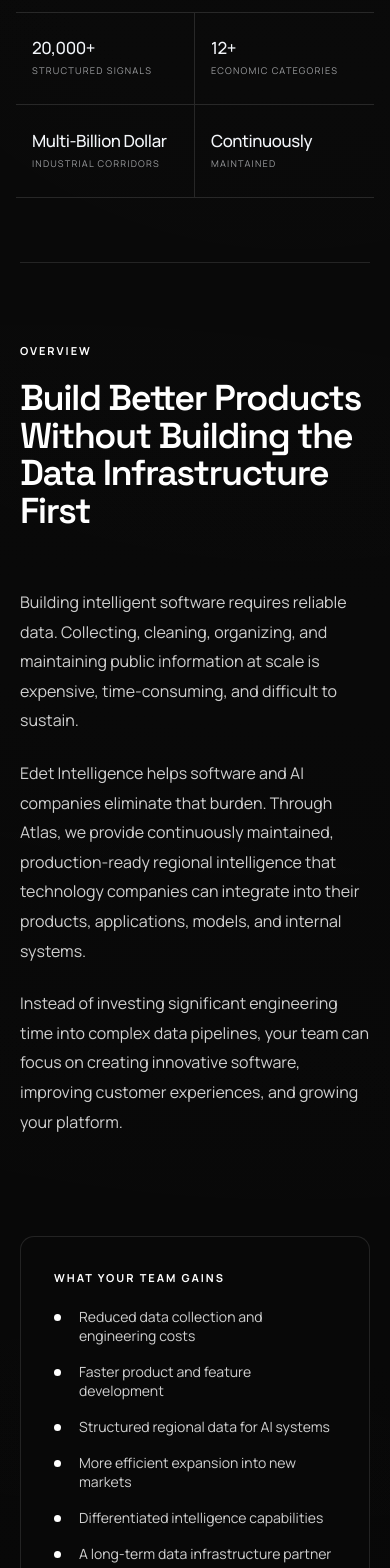
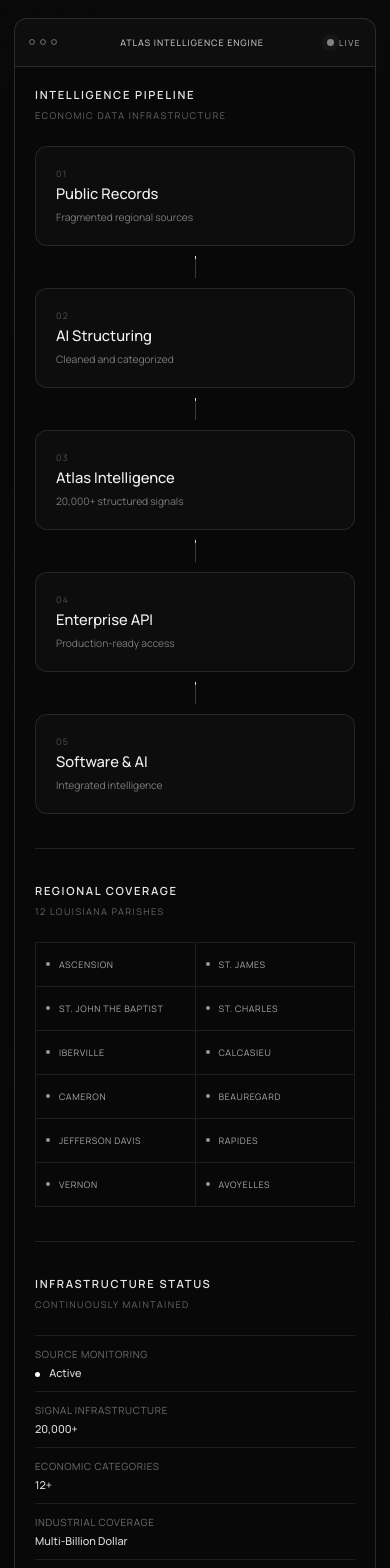
Before and after one commit to eno-pixel/edetintelligence-site, a React (Vite) app: page / in a window 390 px wide. Shown: the part 1380-2948 px from the top of the page. Built offline with nearby package versions, Linux system fonts and the light colour scheme.

Commit message:
Replace metrics with Atlas intelligence engine

```diff
--- a/src/App.css
+++ b/src/App.css
@@ -1074,80 +1074,423 @@
     align-self: flex-start !important;
 }
 
-/* Platform Metrics */
-.metrics-block {
+/* Atlas Intelligence Engine */
+.atlas-engine {
   width: min(1120px, calc(100% - 96px));
-  margin: 24px auto 88px;
-  display: grid;
-  grid-template-columns: repeat(4, minmax(0, 1fr));
-  border-top: 1px solid rgba(255, 255, 255, 0.12);
-  border-bottom: 1px solid rgba(255, 255, 255, 0.12);
+  margin: 32px auto 96px;
+  overflow: hidden;
+  border: 1px solid rgba(255, 255, 255, 0.14);
+  border-radius: 18px;
+  background: #080808;
+  box-shadow: 0 28px 80px rgba(0, 0, 0, 0.28);
 }
 
-.metric {
-  min-height: 105px;
-  padding: 22px 24px;
+.engine-header {
+  min-height: 54px;
+  padding: 0 20px;
+  display: grid;
+  grid-template-columns: 1fr auto 1fr;
+  align-items: center;
+  border-bottom: 1px solid rgba(255, 255, 255, 0.11);
+  background: rgba(255, 255, 255, 0.025);
+}
+
+.engine-window-controls {
+  display: flex;
+  align-items: center;
+  gap: 7px;
+}
+
+.engine-window-controls span {
+  width: 8px;
+  height: 8px;
+  border: 1px solid rgba(255, 255, 255, 0.38);
+  border-radius: 50%;
+}
+
+.engine-title {
+  margin: 0;
+  font-size: 0.68rem;
+  font-weight: 500;
+  letter-spacing: 0.16em;
+  text-transform: uppercase;
+  color: rgba(255, 255, 255, 0.72);
+}
+
+.engine-live {
+  justify-self: end;
+  display: flex;
+  align-items: center;
+  gap: 8px;
+  font-size: 0.62rem;
+  letter-spacing: 0.18em;
+  text-transform: uppercase;
+  color: rgba(255, 255, 255, 0.72);
+}
+
+.live-indicator {
+  width: 7px;
+  height: 7px;
+  border-radius: 50%;
+  background: #ffffff;
+  box-shadow: 0 0 0 5px rgba(255, 255, 255, 0.07);
+  animation: atlasPulse 2.2s ease-in-out infinite;
+}
+
+.engine-body {
+  padding: 34px;
+}
+
+.engine-section-heading {
+  margin-bottom: 24px;
+  display: flex;
+  align-items: center;
+  justify-content: space-between;
+  gap: 24px;
+}
+
+.engine-section-heading p,
+.engine-section-heading span {
+  margin: 0;
+  text-transform: uppercase;
+}
+
+.engine-section-heading p {
+  font-size: 0.7rem;
+  font-weight: 600;
+  letter-spacing: 0.15em;
+  color: rgba(255, 255, 255, 0.9);
+}
+
+.engine-section-heading span {
+  font-size: 0.58rem;
+  letter-spacing: 0.15em;
+  color: rgba(255, 255, 255, 0.38);
+}
+
+.pipeline-section {
+  padding-bottom: 34px;
+  border-bottom: 1px solid rgba(255, 255, 255, 0.1);
+}
+
+.pipeline {
+  display: grid;
+  grid-template-columns:
+    minmax(120px, 1fr) 42px
+    minmax(120px, 1fr) 42px
+    minmax(120px, 1fr) 42px
+    minmax(120px, 1fr) 42px
+    minmax(120px, 1fr);
+  align-items: center;
+}
+
+.pipeline-stage {
+  min-height: 128px;
+  padding: 20px;
   display: flex;
   flex-direction: column;
-  justify-content: center;
-  gap: 7px;
-  border-right: 1px solid rgba(255, 255, 255, 0.12);
+  justify-content: flex-end;
+  border: 1px solid rgba(255, 255, 255, 0.1);
+  border-radius: 12px;
+  background: rgba(255, 255, 255, 0.025);
 }
 
-.metric:last-child {
-  border-right: 0;
+.stage-number {
+  margin-bottom: auto;
+  font-size: 0.56rem;
+  letter-spacing: 0.15em;
+  color: rgba(255, 255, 255, 0.28);
 }
 
-.metric strong {
-  display: block;
-  max-width: 220px;
-  font-size: clamp(1.2rem, 1.8vw, 1.7rem);
-  line-height: 1.08;
+.pipeline-stage strong {
+  margin-bottom: 7px;
+  font-size: 0.92rem;
+  line-height: 1.2;
   font-weight: 500;
-  letter-spacing: -0.025em;
+  color: rgba(255, 255, 255, 0.95);
 }
 
-.metric span {
-  display: block;
-  font-size: 0.66rem;
-  line-height: 1.4;
-  letter-spacing: 0.13em;
+.pipeline-stage small {
+  font-size: 0.64rem;
+  line-height: 1.45;
+  color: rgba(255, 255, 255, 0.46);
+}
+
+.pipeline-connector {
+  position: relative;
+  height: 1px;
+  overflow: hidden;
+  background: rgba(255, 255, 255, 0.2);
+}
+
+.pipeline-connector::after {
+  content: "";
+  position: absolute;
+  top: -3px;
+  right: 0;
+  width: 7px;
+  height: 7px;
+  border-top: 1px solid rgba(255, 255, 255, 0.4);
+  border-right: 1px solid rgba(255, 255, 255, 0.4);
+  transform: rotate(45deg);
+}
+
+.pipeline-connector span {
+  position: absolute;
+  top: -2px;
+  left: -6px;
+  width: 5px;
+  height: 5px;
+  border-radius: 50%;
+  background: #ffffff;
+  animation: atlasFlow 3.2s linear infinite;
+}
+
+.engine-lower-grid {
+  padding-top: 34px;
+  display: grid;
+  grid-template-columns: 1.55fr 1fr;
+  gap: 34px;
+}
+
+.coverage-section {
+  padding-right: 34px;
+  border-right: 1px solid rgba(255, 255, 255, 0.1);
+}
+
+.coverage-grid {
+  display: grid;
+  grid-template-columns: repeat(3, minmax(0, 1fr));
+  border-top: 1px solid rgba(255, 255, 255, 0.09);
+  border-left: 1px solid rgba(255, 255, 255, 0.09);
+}
+
+.coverage-grid span {
+  min-height: 48px;
+  padding: 0 13px;
+  display: flex;
+  align-items: center;
+  border-right: 1px solid rgba(255, 255, 255, 0.09);
+  border-bottom: 1px solid rgba(255, 255, 255, 0.09);
+  font-size: 0.64rem;
+  line-height: 1.3;
+  letter-spacing: 0.07em;
   text-transform: uppercase;
-  opacity: 0.62;
+  color: rgba(255, 255, 255, 0.66);
+}
+
+.coverage-grid span::before {
+  content: "";
+  flex: 0 0 auto;
+  width: 4px;
+  height: 4px;
+  margin-right: 9px;
+  border-radius: 50%;
+  background: rgba(255, 255, 255, 0.58);
+}
+
+.status-list {
+  border-top: 1px solid rgba(255, 255, 255, 0.09);
+}
+
+.status-list > div {
+  min-height: 48px;
+  display: flex;
+  align-items: center;
+  justify-content: space-between;
+  gap: 18px;
+  border-bottom: 1px solid rgba(255, 255, 255, 0.09);
+}
+
+.status-list span {
+  font-size: 0.62rem;
+  letter-spacing: 0.07em;
+  text-transform: uppercase;
+  color: rgba(255, 255, 255, 0.42);
+}
+
+.status-list strong {
+  text-align: right;
+  font-size: 0.68rem;
+  line-height: 1.3;
+  font-weight: 500;
+  color: rgba(255, 255, 255, 0.86);
+}
+
+.status-list strong i {
+  display: inline-block;
+  width: 5px;
+  height: 5px;
+  margin-right: 7px;
+  border-radius: 50%;
+  background: #ffffff;
+}
+
+@keyframes atlasFlow {
+  from {
+    left: -6px;
+    opacity: 0;
+  }
+
+  15% {
+    opacity: 1;
+  }
+
+  85% {
+    opacity: 1;
+  }
+
+  to {
+    left: calc(100% + 6px);
+    opacity: 0;
+  }
+}
+
+@keyframes atlasPulse {
+  0%,
+  100% {
+    opacity: 0.45;
+  }
+
+  50% {
+    opacity: 1;
+  }
+}
+
+@media (max-width: 1050px) {
+  .pipeline {
+    grid-template-columns: 1fr;
+    gap: 10px;
+  }
+
+  .pipeline-stage {
+    min-height: 100px;
+  }
+
+  .pipeline-connector {
+    width: 1px;
+    height: 22px;
+    margin: 0 auto;
+  }
+
+  .pipeline-connector::after {
+    top: auto;
+    right: -3px;
+    bottom: 0;
+    transform: rotate(135deg);
+  }
+
+  .pipeline-connector span {
+    top: -6px;
+    left: -2px;
+    animation: atlasFlowVertical 3.2s linear infinite;
+  }
+
+  @keyframes atlasFlowVertical {
+    from {
+      top: -6px;
+      opacity: 0;
+    }
+
+    15% {
+      opacity: 1;
+    }
+
+    85% {
+      opacity: 1;
+    }
+
+    to {
+      top: calc(100% + 6px);
+      opacity: 0;
+    }
+  }
 }
 
 @media (max-width: 800px) {
-  .metrics-block {
+  .atlas-engine {
     width: min(100% - 48px, 1120px);
-    grid-template-columns: repeat(2, minmax(0, 1fr));
-    margin: 18px auto 64px;
+    margin: 24px auto 72px;
   }
 
-  .metric:nth-child(2) {
-    border-right: 0;
+  .engine-body {
+    padding: 26px;
   }
 
-  .metric:nth-child(-n + 2) {
-    border-bottom: 1px solid rgba(255, 255, 255, 0.12);
+  .engine-lower-grid {
+    grid-template-columns: 1fr;
+  }
+
+  .coverage-section {
+    padding-right: 0;
+    padding-bottom: 34px;
+    border-right: 0;
+    border-bottom: 1px solid rgba(255, 255, 255, 0.1);
   }
 }
 
-@media (max-width: 520px) {
-  .metrics-block {
-    width: min(100% - 32px, 1120px);
-    grid-template-columns: 1fr 1fr;
+@media (max-width: 560px) {
+  .atlas-engine {
+    width: min(100% - 28px, 1120px);
+    border-radius: 13px;
   }
 
-  .metric {
-    min-height: 92px;
-    padding: 18px 16px;
+  .engine-header {
+    min-height: 48px;
+    padding: 0 14px;
+    grid-template-columns: auto 1fr auto;
+    gap: 12px;
   }
 
-  .metric strong {
-    font-size: 1.05rem;
+  .engine-title {
+    font-size: 0.56rem;
+    letter-spacing: 0.1em;
+    text-align: center;
   }
 
-  .metric span {
-    font-size: 0.58rem;
+  .engine-live {
+    gap: 5px;
+    font-size: 0.52rem;
+  }
+
+  .engine-window-controls {
+    gap: 5px;
+  }
+
+  .engine-window-controls span {
+    width: 6px;
+    height: 6px;
+  }
+
+  .engine-body {
+    padding: 20px;
+  }
+
+  .engine-section-heading {
+    align-items: flex-start;
+    flex-direction: column;
+    gap: 7px;
+  }
+
+  .coverage-grid {
+    grid-template-columns: repeat(2, minmax(0, 1fr));
+  }
+
+  .coverage-grid span {
+    min-height: 44px;
+    padding: 0 10px;
+    font-size: 0.56rem;
+  }
+
+  .status-list > div {
+    align-items: flex-start;
+    flex-direction: column;
+    justify-content: center;
+    gap: 5px;
+    padding: 11px 0;
+  }
+
+  .status-list strong {
+    text-align: left;
   }
 }
--- a/src/App.jsx
+++ b/src/App.jsx
@@ -174,27 +174,134 @@
           </div>
         </section>
 
-<section className="metrics-block" aria-label="Edet Intelligence platform metrics">
-          <div className="metric">
-            <strong>20,000+</strong>
-            <span>Structured Signals</span>
+
+        <section className="atlas-engine" aria-label="Atlas Intelligence Engine">
+          <div className="engine-header">
+            <div className="engine-window-controls" aria-hidden="true">
+              <span></span>
+              <span></span>
+              <span></span>
+            </div>
+
+            <p className="engine-title">Atlas Intelligence Engine</p>
+
+            <div className="engine-live">
+              <span className="live-indicator"></span>
+              Live
+            </div>
           </div>
 
-          <div className="metric">
-            <strong>12+</strong>
-            <span>Economic Categories</span>
-          </div>
+          <div className="engine-body">
+            <div className="pipeline-section">
+              <div className="engine-section-heading">
+                <p>Intelligence Pipeline</p>
+                <span>Economic Data Infrastructure</span>
+              </div>
 
-          <div className="metric">
-            <strong>Multi-Billion Dollar</strong>
-            <span>Industrial Corridors</span>
-          </div>
+              <div className="pipeline">
+                <div className="pipeline-stage">
+                  <span className="stage-number">01</span>
+                  <strong>Public Records</strong>
+                  <small>Fragmented regional sources</small>
+                </div>
 
-          <div className="metric">
-            <strong>Continuously</strong>
-            <span>Maintained</span>
+                <div className="pipeline-connector" aria-hidden="true">
+                  <span></span>
+                </div>
+
+                <div className="pipeline-stage">
+                  <span className="stage-number">02</span>
+                  <strong>AI Structuring</strong>
+                  <small>Cleaned and categorized</small>
+                </div>
+
+                <div className="pipeline-connector" aria-hidden="true">
+                  <span></span>
+                </div>
+
+                <div className="pipeline-stage">
+                  <span className="stage-number">03</span>
+                  <strong>Atlas Intelligence</strong>
+                  <small>20,000+ structured signals</small>
+                </div>
+
+                <div className="pipeline-connector" aria-hidden="true">
+                  <span></span>
+                </div>
+
+                <div className="pipeline-stage">
+                  <span className="stage-number">04</span>
+                  <strong>Enterprise API</strong>
+                  <small>Production-ready access</small>
+                </div>
+
+                <div className="pipeline-connector" aria-hidden="true">
+                  <span></span>
+                </div>
+
+                <div className="pipeline-stage">
+                  <span className="stage-number">05</span>
+                  <strong>Software &amp; AI</strong>
+                  <small>Integrated intelligence</small>
+                </div>
+              </div>
+            </div>
+
+            <div className="engine-lower-grid">
+              <div className="coverage-section">
+                <div className="engine-section-heading">
+                  <p>Regional Coverage</p>
+                  <span>12 Louisiana Parishes</span>
+                </div>
+
+                <div className="coverage-grid">
+                  <span>Ascension</span>
+                  <span>St. James</span>
+                  <span>St. John the Baptist</span>
+                  <span>St. Charles</span>
+                  <span>Iberville</span>
+                  <span>Calcasieu</span>
+                  <span>Cameron</span>
+                  <span>Beauregard</span>
+                  <span>Jefferson Davis</span>
+                  <span>Rapides</span>
+                  <span>Vernon</span>
+                  <span>Avoyelles</span>
+                </div>
+              </div>
+
+              <div className="engine-status-section">
+                <div className="engine-section-heading">
+                  <p>Infrastructure Status</p>
+                  <span>Continuously Maintained</span>
+                </div>
+
+                <div className="status-list">
+                  <div>
+                    <span>Source Monitoring</span>
+                    <strong><i></i> Active</strong>
+                  </div>
+
+                  <div>
+                    <span>Signal Infrastructure</span>
+                    <strong>20,000+</strong>
+                  </div>
+
+                  <div>
+                    <span>Economic Categories</span>
+                    <strong>12+</strong>
+                  </div>
+
+                  <div>
+                    <span>Industrial Coverage</span>
+                    <strong>Multi-Billion Dollar</strong>
+                  </div>
+                </div>
+              </div>
+            </div>
           </div>
         </section>
+
 
         <section className="section" id="overview">
           <div className="section-heading">
```
